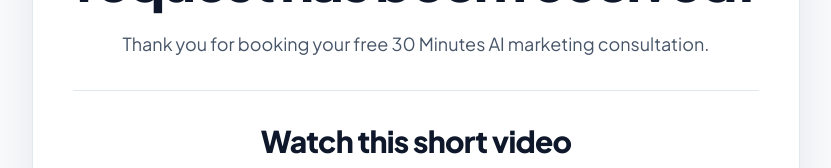
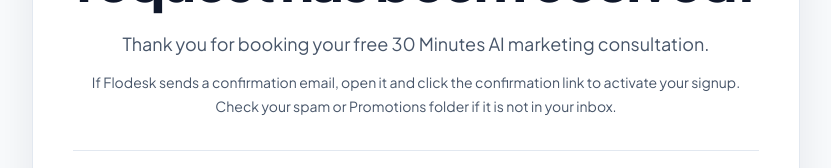
Before and after one commit to rajengiri/Consultation-Lead-Magnet-Landing-Page-, a Next.js app: page /thank-you in a window 1280 px wide. Shown: the part 445-613 px from the top of the page, without its empty margins (224-1055 px from the left). Built offline with nearby package versions, Linux system fonts and the light colour scheme; no server answers.

Commit message:
Explain Flodesk email confirmation on thank-you page

```diff
--- a/app/thank-you/page.tsx
+++ b/app/thank-you/page.tsx
@@ -27,6 +27,9 @@ export default function ThankYouPage() {
             <p className="mx-auto mt-5 max-w-2xl text-base leading-7 text-body sm:text-lg">
               Thank you for booking your free 30 Minutes AI marketing consultation.
             </p>
+            <p className="mx-auto mt-3 max-w-2xl text-sm leading-6 text-body">
+              If Flodesk sends a confirmation email, open it and click the confirmation link to activate your signup. Check your spam or Promotions folder if it is not in your inbox.
+            </p>
 
             <div className="mt-8 border-t border-line pt-8">
               <h2 className="text-2xl font-extrabold tracking-tight text-ink sm:text-3xl">
```
